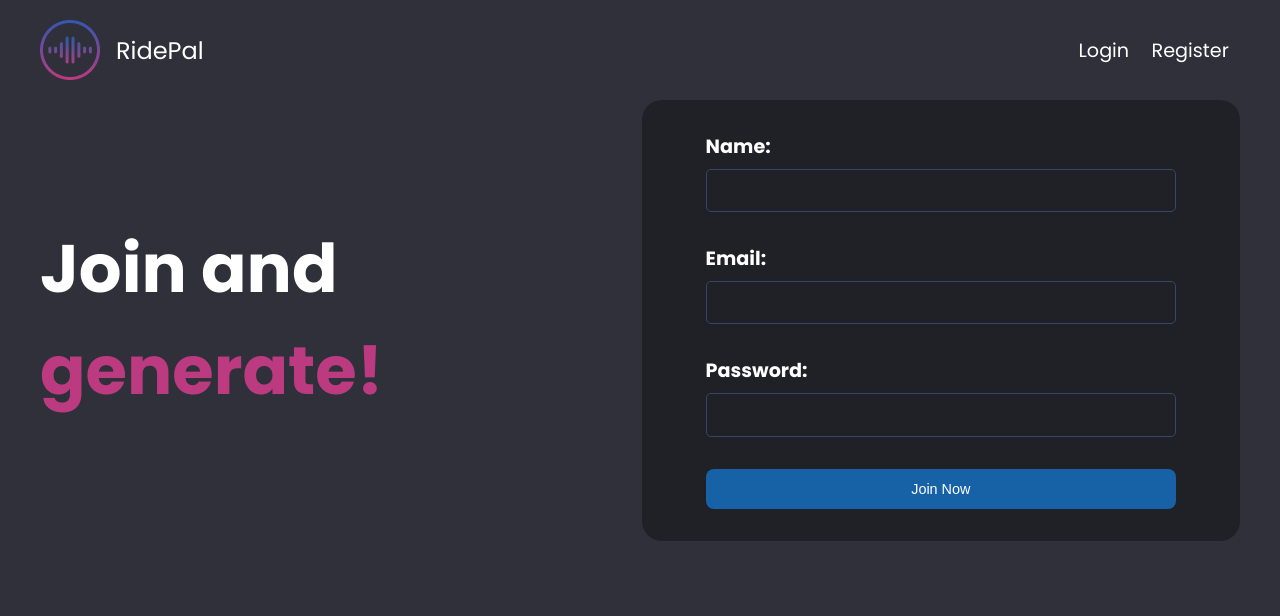
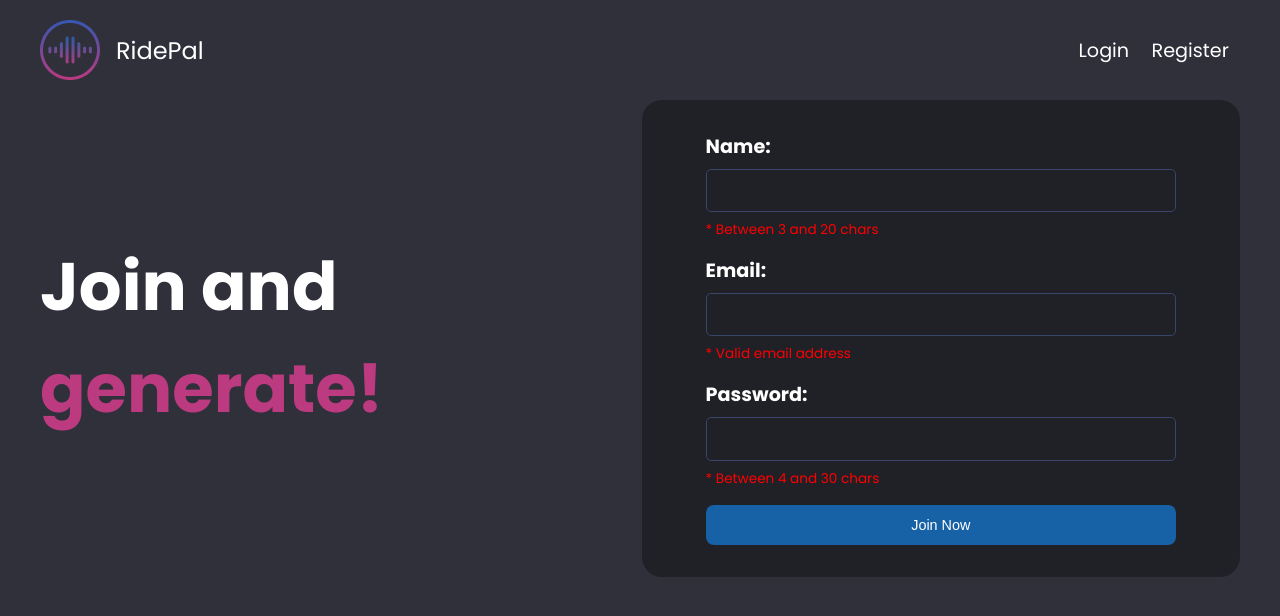
Before and after one commit to sava-stanchev/ridepal-playlist-generator, a React (Create React App) app in the folder client/: page /register in a window 1280 px wide. Shown: the top 616 px of the page. Built offline with nearby package versions, Linux system fonts and the light colour scheme.

Commit message:
register form value validations

```diff
--- a/client/src/App.css
+++ b/client/src/App.css
@@ -650,6 +650,12 @@ body {
   margin-bottom: 0.3rem;
 }
 
+.registerMsg {
+  font-size: 0.85rem;
+  margin-bottom: -1rem;
+  margin-top: 0.5rem;
+}
+
 button:disabled {
   cursor: not-allowed;
 }
--- a/client/src/components/Register.js
+++ b/client/src/components/Register.js
@@ -34,7 +34,7 @@ const Register = () => {
 
   useEffect(() => {}, [newUser]);
 
-  const updateUser = (name, value) => {
+  const createUser = (name, value) => {
     setNewUser({
       ...newUser,
       [name]: value,
@@ -46,7 +46,7 @@ const Register = () => {
     }
 
     if (name === "email") {
-      const properEmail = value.includes('@') && value.length > 7;
+      const properEmail = /^(([^<>()\[\]\\.,;:\s@"]+(\.[^<>()\[\]\\.,;:\s@"]+)*)|(".+"))@((\[[0-9]{1,3}\.[0-9]{1,3}\.[0-9]{1,3}\.[0-9]{1,3}])|(([a-zA-Z\-0-9]+\.)+[a-zA-Z]{2,}))$/.test(value);
       setEmailError({...emailError, properEmail});
     }
 
@@ -83,20 +83,43 @@ const Register = () => {
           <span className="accent-text"> generate!</span>
         </h1>
         <form className="join-login-form">
-          <div className="input-group" name="username" value={newUser.username} onChange={e => updateUser('username', e.target.value)}>
+          <div className="input-group" name="username" value={newUser.username} onChange={e => createUser('username', e.target.value)}>
             <label>Name:</label>
             <input type="text"/>
+            {
+              usernameError.properLength ?
+                <p className ="registerMsg">* Between 3 and 20 chars</p>
+              :
+                <p className ="registerMsg" style={{color: 'red'}}>* Between 3 and 20 chars</p>
+            }
           </div>
-          <div className="input-group" name="email" value={newUser.email} onChange={e => updateUser('email', e.target.value)}>
+          <div className="input-group" name="email" value={newUser.email} onChange={e => createUser('email', e.target.value)}>
             <label>Email:</label>
             <input type="email"/>
+            {
+              emailError.properEmail ?
+                <p className ="registerMsg">* Valid email address</p>
+              :
+                <p className ="registerMsg" style={{color: 'red'}}>* Valid email address</p>
+            }
           </div>
-          <div className="input-group" name="password" value={newUser.password} onChange={e => updateUser('password', e.target.value)}>
+          <div className="input-group" name="password" value={newUser.password} onChange={e => createUser('password', e.target.value)}>
             <label>Password:</label>
             <input type="password"/>
+            {
+              passwordError.properLength ?
+                <p className ="registerMsg">* Between 4 and 30 chars</p>
+              :
+                <p className ="registerMsg" style={{color: 'red'}}>* Between 4 and 30 chars</p>
+            }
           </div>
           <div className="input-group">
+          {
+            usernameError.properLength && emailError.properEmail && passwordError.properLength ?
             <button type="submit" className="btn" onClick={(e) => register(e)}>Join Now</button>
+            :
+            <button type="submit" className="btn" disabled={true} onClick={(e) => register(e)}>Join Now</button>
+          }
           </div>
         </form>
       </section>
```
